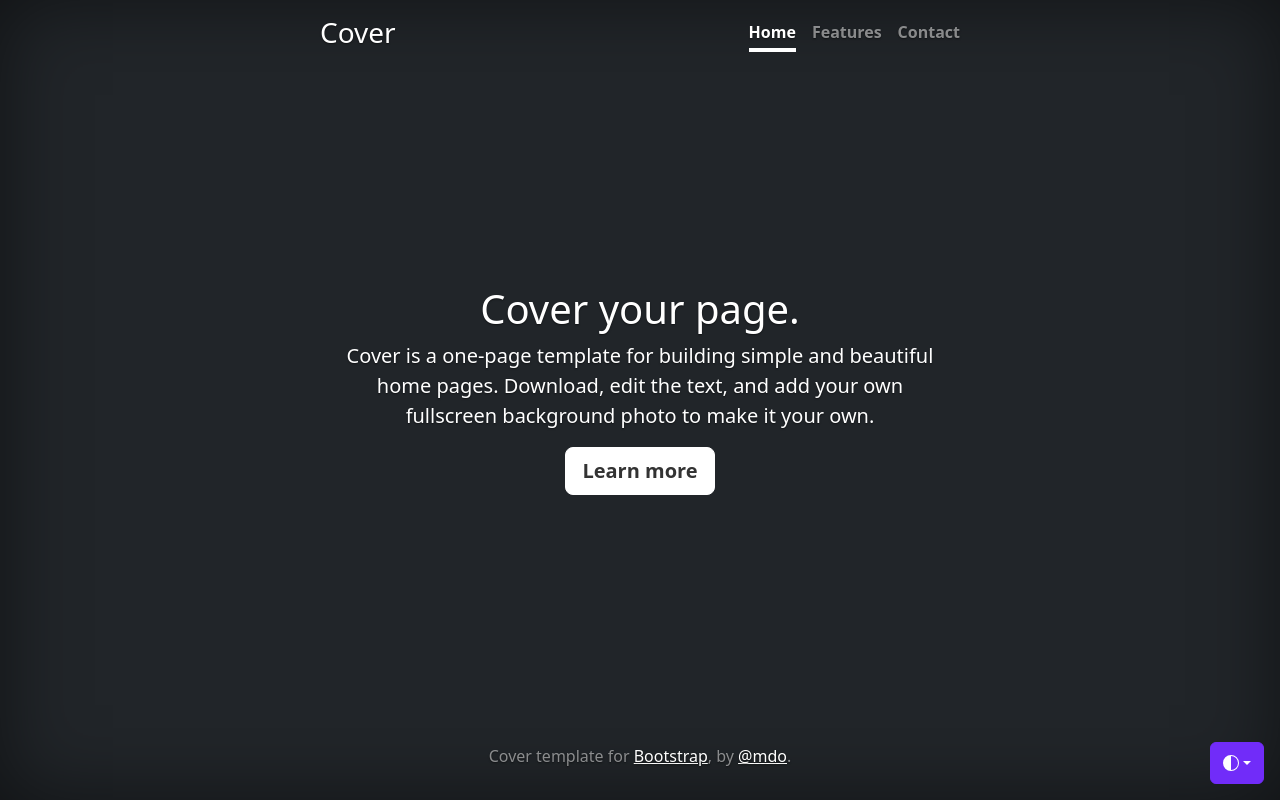
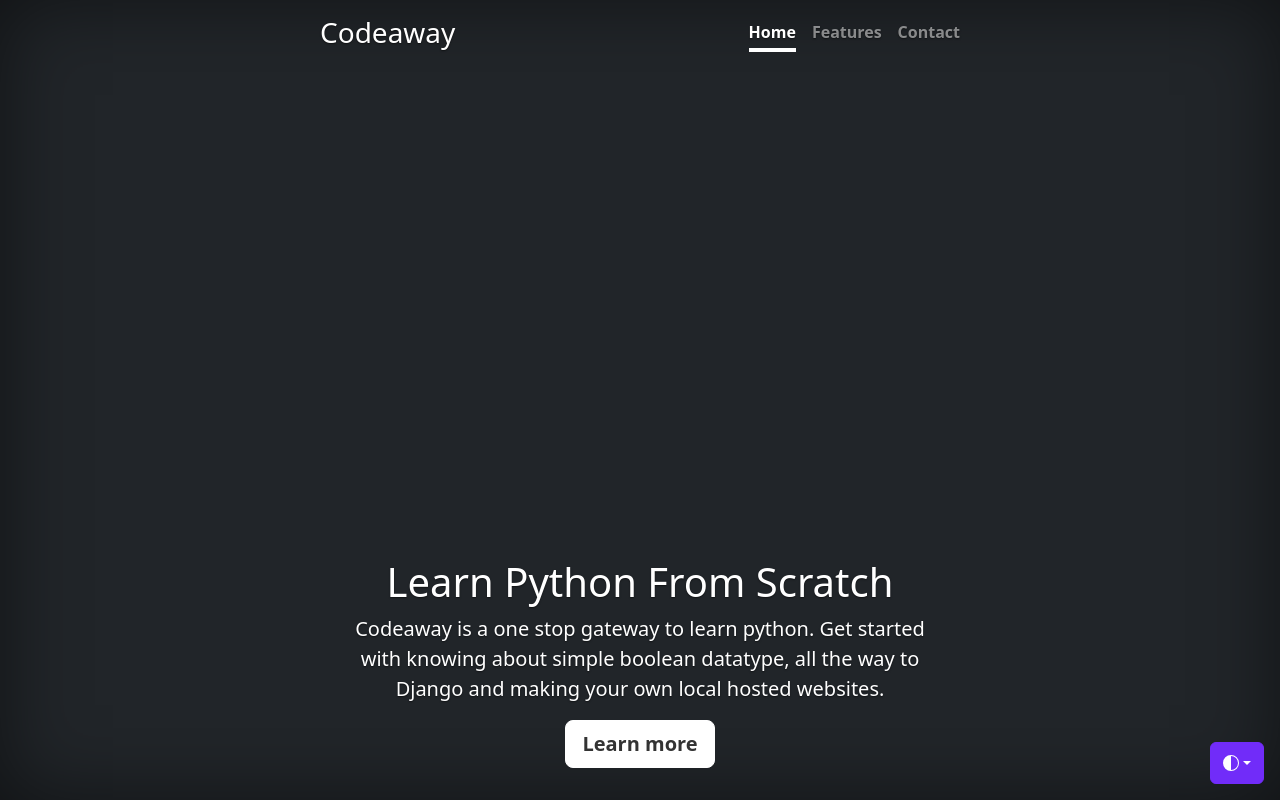
Before and after one commit to Babinbinbin/trial, a Django app: template codeaway/first/templates/first/index.html in a window 1280 px wide. Run offline with Django 4.2, Linux system fonts and the light colour scheme; the template is opened without the code that fills it, so the values that code supplies are empty.

Commit message:
update index.html

```diff
--- a/codeaway/first/templates/first/index.html
+++ b/codeaway/first/templates/first/index.html
@@ -147,7 +147,7 @@
 <div class="cover-container d-flex w-100 h-100 p-3 mx-auto flex-column">
   <header class="mb-auto">
     <div>
-      <h3 class="float-md-start mb-0">Cover</h3>
+      <h3 class="float-md-start mb-0">Codeaway</h3>
       <nav class="nav nav-masthead justify-content-center float-md-end">
         <a class="nav-link fw-bold py-1 px-0 active" aria-current="page" href="#">Home</a>
         <a class="nav-link fw-bold py-1 px-0" href="#">Features</a>
@@ -157,16 +157,14 @@
   </header>
 
   <main class="px-3">
-    <h1>Cover your page.</h1>
-    <p class="lead">Cover is a one-page template for building simple and beautiful home pages. Download, edit the text, and add your own fullscreen background photo to make it your own.</p>
+    <h1>Learn Python From Scratch</h1>
+    <p class="lead">Codeaway is a one stop gateway to learn python. Get started with knowing about simple boolean datatype, all the way to Django and making your own local hosted websites.</p>
     <p class="lead">
       <a href="#" class="btn btn-lg btn-light fw-bold border-white bg-white">Learn more</a>
     </p>
   </main>
 
-  <footer class="mt-auto text-white-50">
-    <p>Cover template for <a href="https://getbootstrap.com/" class="text-white">Bootstrap</a>, by <a href="https://twitter.com/mdo" class="text-white">@mdo</a>.</p>
-  </footer>
+
 </div>
 
 
```
